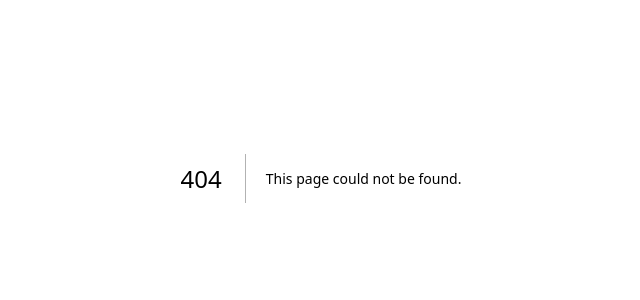
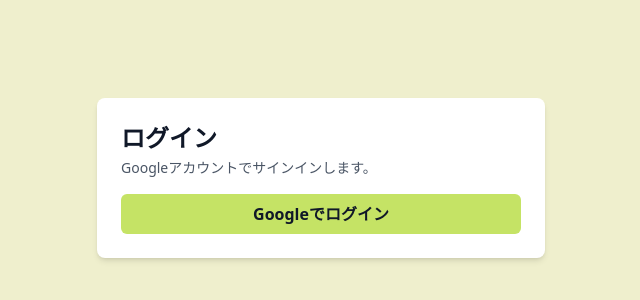
Before and after one commit to GH-stg0/PBL_T1_Project, a Next.js app: page /auth/login in a window 1280 px wide. Before the commit this address had no page. Shown: the part 222-522 px from the top of the page, without its empty margins (319-959 px from the left). Built offline with nearby package versions, Linux system fonts and the light colour scheme; no server answers.

Commit message:
ログインページを追加し、Googleアカウントでのサインイン機能を実装

```diff
--- /dev/null
+++ b/app/auth/login/page.tsx
@@ -0,0 +1,53 @@
+"use client";
+
+import { useState } from "react";
+import { supabase } from "@/lib/supabase";
+
+export default function LoginPage() {
+  const [loading, setLoading] = useState(false);
+  const [error, setError] = useState<string | null>(null);
+
+  const handleGoogleLogin = async () => {
+    setError(null);
+    setLoading(true);
+
+    const redirectTo =
+      typeof window !== "undefined"
+        ? `${window.location.origin}/auth/callback`
+        : undefined;
+
+    const { error } = await supabase.auth.signInWithOAuth({
+      provider: "google",
+      options: { redirectTo },
+    });
+
+    if (error) {
+      setError(error.message);
+      setLoading(false);
+      return;
+    }
+  };
+
+  return (
+    <main className="min-h-screen bg-[var(--color-app-bg)] text-[var(--color-gray-900)] flex items-center justify-center p-6">
+      <div className="w-full max-w-md bg-white shadow-md rounded-lg p-6 space-y-4">
+        <div>
+          <h1 className="text-2xl font-semibold">ログイン</h1>
+          <p className="text-sm text-[var(--color-gray-600)] mt-1">
+            Googleアカウントでサインインします。
+          </p>
+        </div>
+
+        {error && <p className="text-sm text-red-600">{error}</p>}
+
+        <button
+          onClick={handleGoogleLogin}
+          disabled={loading}
+          className="w-full rounded-md bg-[var(--color-app-green)] hover:brightness-95 text-[var(--color-gray-900)] font-semibold py-2 transition disabled:opacity-60"
+        >
+          {loading ? "リダイレクト中..." : "Googleでログイン"}
+        </button>
+      </div>
+    </main>
+  );
+}
--- /dev/null
+++ b/components/AdmHeader.tsx
@@ -0,0 +1,25 @@
+export default function AdmHeader() {
+  return (
+    <header className="bg-app-green px-4 py-6 rounded-b-sm shadow-sm">
+      <h1 className="text-center text-xl font-bold text-gray-800 mb-4 tracking-wide">
+        落とし物検索
+      </h1>
+
+      {/* キーワード検索バー */}
+      <div className="relative">
+        {/* SVGアイコン: 虫眼鏡 */}
+        <div className="absolute left-3 top-1/2 -translate-y-1/2 text-gray-500">
+          <svg xmlns="http://www.w3.org/2000/svg" fill="none" viewBox="0 0 24 24" strokeWidth={1.5} stroke="currentColor" className="w-5 h-5">
+            <path strokeLinecap="round" strokeLinejoin="round" d="m21 21-5.197-5.197m0 0A7.5 7.5 0 1 0 5.196 5.196a7.5 7.5 0 0 0 10.607 10.607Z" />
+          </svg>
+        </div>
+
+        <input
+          type="text"
+          placeholder="キーワード検索"
+          className="w-full bg-white/60 border border-gray-300 rounded-full py-2 pl-10 pr-4 text-gray-700 placeholder-gray-500 focus:outline-none focus:ring-2 focus:ring-green-400"
+        />
+      </div>
+    </header>
+  );
+}
```
